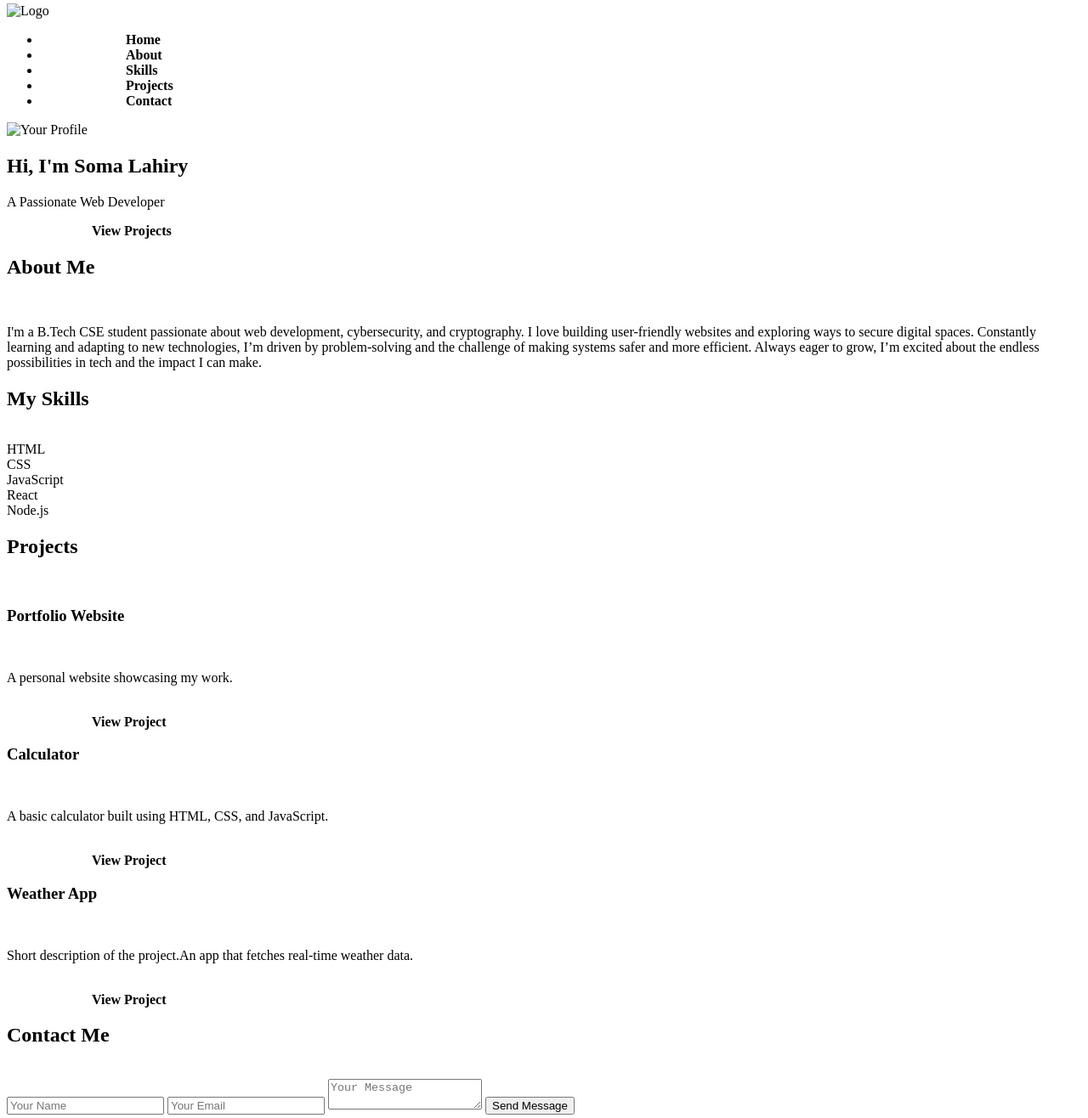
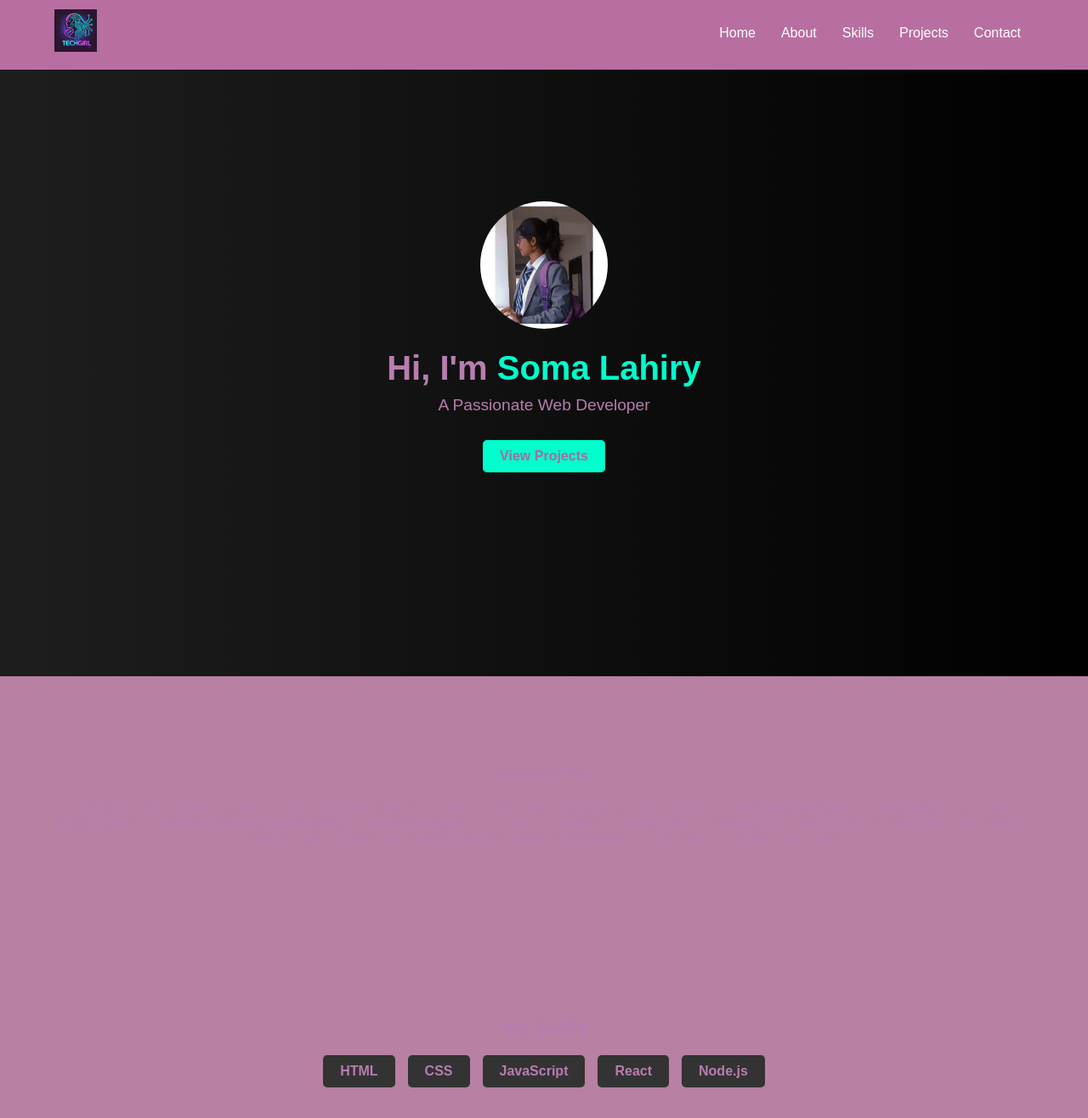
Before and after one commit to somalahiry/Full-Stack-IBM, a plain HTML site: page Day3/assignment/index.html in a window 1280 px wide. Shown: the part 4-1320 px from the top of the page at 85% size. Drawn offline with Linux system fonts and the light colour scheme; files that its build step writes are made by us from their sources.

Commit message:
portfolio

```diff
--- /dev/null
+++ b/Day3/assignment/style.css
@@ -0,0 +1,183 @@
+/* General Reset */
+* {
+    margin: 0;
+    padding: 0;
+    box-sizing: border-box;
+    font-family: 'Poppins', sans-serif;
+}
+
+body {
+    background-color: #b880a2;
+    color: #b87dae;
+    scroll-behavior: smooth;
+}
+
+/* Header */
+header {
+    display: flex;
+    justify-content: space-between;
+    align-items: center;
+    padding: 15px 5%;
+    background: #b86ea1;
+    position: fixed;
+    width: 100%;
+    top: 0;
+    z-index: 1000;
+}
+
+.logo {
+    font-size: 1.5rem;
+    font-weight: bold;
+}
+
+nav ul {
+    list-style: none;
+    display: flex;
+}
+
+nav ul li {
+    margin: 0 15px;
+}
+
+nav ul li a {
+    text-decoration: none;
+    color: white;
+    transition: 0.3s;
+}
+
+nav ul li a:hover {
+    color: #00ffcc;
+}
+
+/* Hero Section */
+.hero {
+    height: 100vh;
+    display: flex;
+    justify-content: center;
+    align-items: center;
+    text-align: center;
+    background: linear-gradient(to right, #1e1e1e, #000);
+}
+
+.hero img {
+    width: 150px;
+    border-radius: 50%;
+    margin-bottom: 20px;
+}
+
+.hero h1 {
+    font-size: 2.5rem;
+}
+
+.hero span {
+    color: #00ffcc;
+}
+
+.hero p {
+    font-size: 1.2rem;
+    margin: 10px 0;
+}
+
+.btn {
+    display: inline-block;
+    margin-top: 20px;
+    padding: 10px 20px;
+    background: #00ffcc;
+    color: rgb(165, 109, 160);
+    text-decoration: none;
+    font-weight: bold;
+    border-radius: 5px;
+    transition: 0.3s;
+}
+
+.btn:hover {
+    background: #008080;
+}
+
+/* Sections */
+.section {
+    padding: 100px 5%;
+    text-align: center;
+}
+
+.skills-container {
+    display: flex;
+    justify-content: center;
+    gap: 15px;
+}
+
+.skill {
+    background: #333;
+    padding: 10px 20px;
+    border-radius: 5px;
+    font-weight: bold;
+}
+
+/* Projects */
+.projects-grid {
+    display: flex;
+    justify-content: center;
+    gap: 20px;
+    flex-wrap: wrap;
+}
+
+.project {
+    background: #222;
+    padding: 20px;
+    border-radius: 10px;
+    width: 250px;
+    transition: 0.3s;
+}
+
+.project:hover {
+    transform: scale(1.05);
+}
+
+.project a {
+    color: #00ffcc;
+    text-decoration: none;
+    font-weight: bold;
+}
+
+/* Contact Form */
+form {
+    display: flex;
+    flex-direction: column;
+    align-items: center;
+    gap: 15px;
+    max-width: 400px;
+    margin: auto;
+}
+
+input, textarea {
+    width: 100%;
+    padding: 10px;
+    border: none;
+    border-radius: 5px;
+    outline: none;
+}
+
+textarea {
+    height: 100px;
+}
+
+button {
+    width: 100%;
+}
+
+/* Footer */
+footer {
+    text-align: center;
+    padding: 15px 0;
+    background: #1a1a1a;
+    margin-top: 50px;
+}
+
+footer a {
+    color: #00ffcc;
+    text-decoration: none;
+}
+
+footer a:hover {
+    text-decoration: underline;
+}
```
Also changed, not shown: Day3/assignment/index.html (line endings or trailing spaces), Day3/assignment/logo.webp (added), Day3/assignment/profile.jpeg (added).
